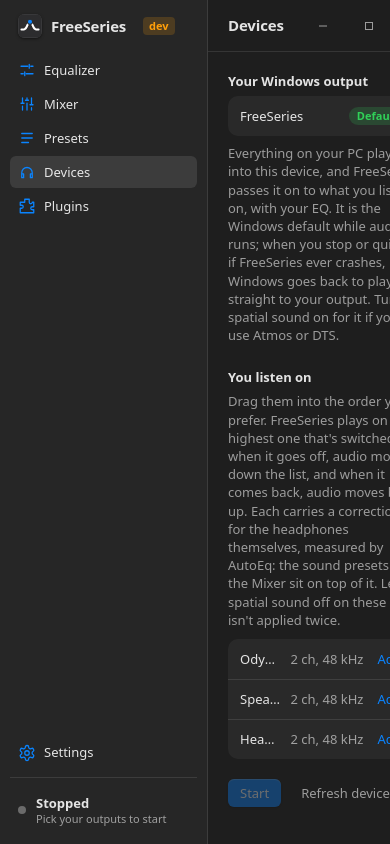
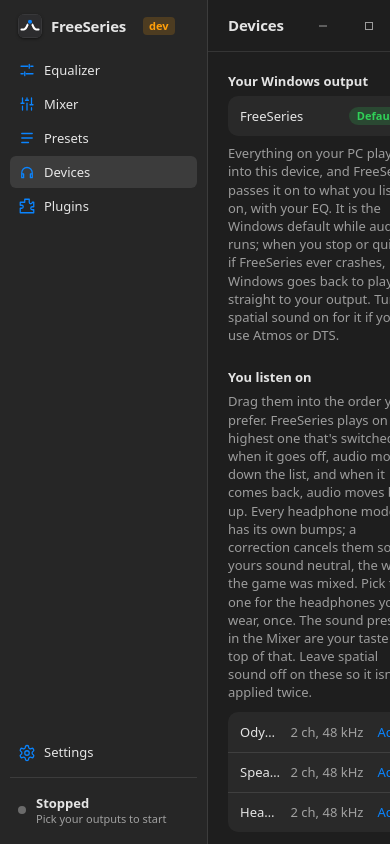
Before and after one commit to noxire-dev/freeseries, a React (Vite) app in the folder app/: page / in a window 390 px wide. Shown: the top 844 px of the page. Built offline with nearby package versions, Linux system fonts and the light colour scheme.

Commit message:
Devices copy says what a correction is and that it must match the headphones worn

```diff
--- a/app/src/views.tsx
+++ b/app/src/views.tsx
@@ -377,8 +377,9 @@
       <h3 className="picker-title">Headphone correction for {p.forOutput}</h3>
       <input className="text text-search" type="search" autoFocus placeholder="Search by model, e.g. AirPods Pro" value={query} onChange={(e) => setQuery(e.target.value)} aria-label="Search headphones" />
       <p className="hint">
-        Measured by the AutoEq project, downloaded when you pick one. They assume the headset's own EQ is off; if it has one, switch it off or
-        the two will stack.
+        Measured by the AutoEq project on a test rig, downloaded when you pick one. Choose the model you are wearing, not one you like the
+        sound of: a correction only makes sense for the headphones it was measured on. It assumes the headset's own EQ is off; if it has
+        one, switch it off or the two will stack.
         {p.current && (
           <>
             {" "}
@@ -525,8 +526,9 @@
         {p.autoSwitch
           ? "Drag them into the order you prefer. FreeSeries plays on the highest one that's switched on: when it goes off, audio moves down the list, and when it comes back, audio moves back up."
           : "FreeSeries only plays on the first one. Drag another to the top to use that instead."}{" "}
-        Each carries a correction for the headphones themselves, measured by AutoEq: the sound presets in the Mixer sit on top of it. Leave
-        spatial sound off on these so it isn't applied twice.
+        Every headphone model has its own bumps; a correction cancels them so yours sound neutral, the way the game was mixed. Pick the one
+        for the headphones you wear, once. The sound presets in the Mixer are your taste on top of that. Leave spatial sound off on these so
+        it isn't applied twice.
       </p>
       {p.outputs.length > 0 && (
         <ol className="group" onDragLeave={(e) => e.currentTarget.contains(e.relatedTarget as Node) || setOver(null)}>
```
